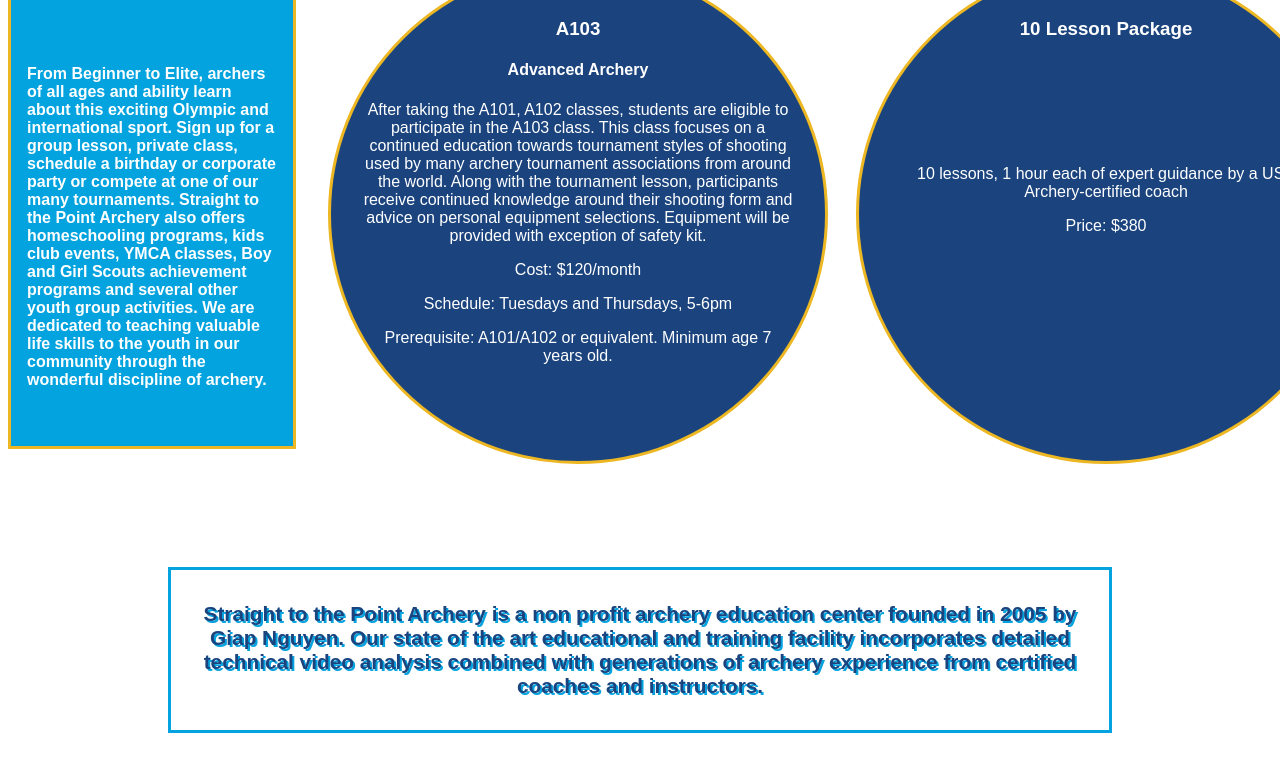
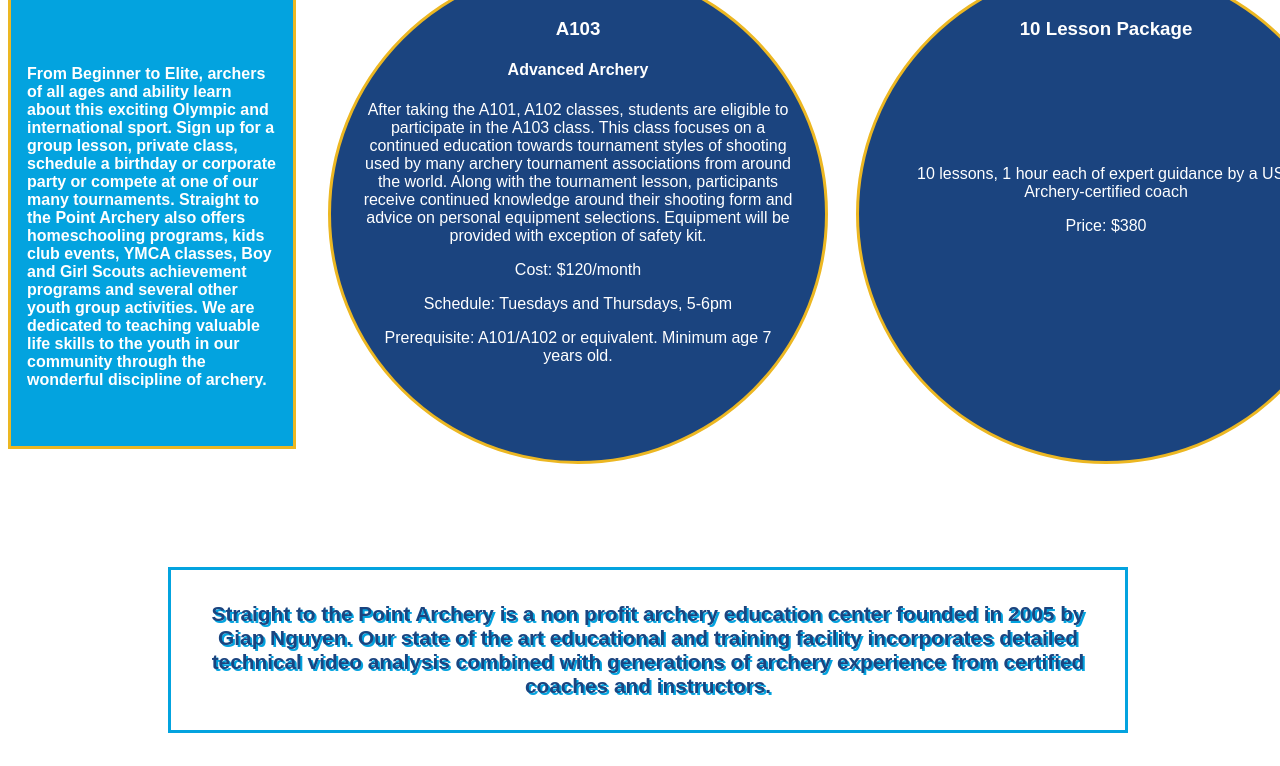
Before and after one commit to vickiekknight/architecture-project, a plain HTML site: page index.html in a window 1280 px wide. Shown: the part 1357-2123 px from the top of the page. Drawn offline with Linux system fonts and the light colour scheme.

Commit message:
updated files

```diff
--- a/styles/index-style.css
+++ b/styles/index-style.css
@@ -4,7 +4,7 @@
 }
 
 body {
-  font-family: arial;
+    font-family: arial;
 }
 
 h1 {
@@ -137,3 +137,5 @@
   bottom: 8px;
   left: 16px;
 }
+
+body{width: 100%;}
--- a/styles/instructors-style.css
+++ b/styles/instructors-style.css
@@ -100,3 +100,5 @@
   margin-bottom: 3rem;
   padding: 2rem;
 }
+
+body{width: 100%;}
```
